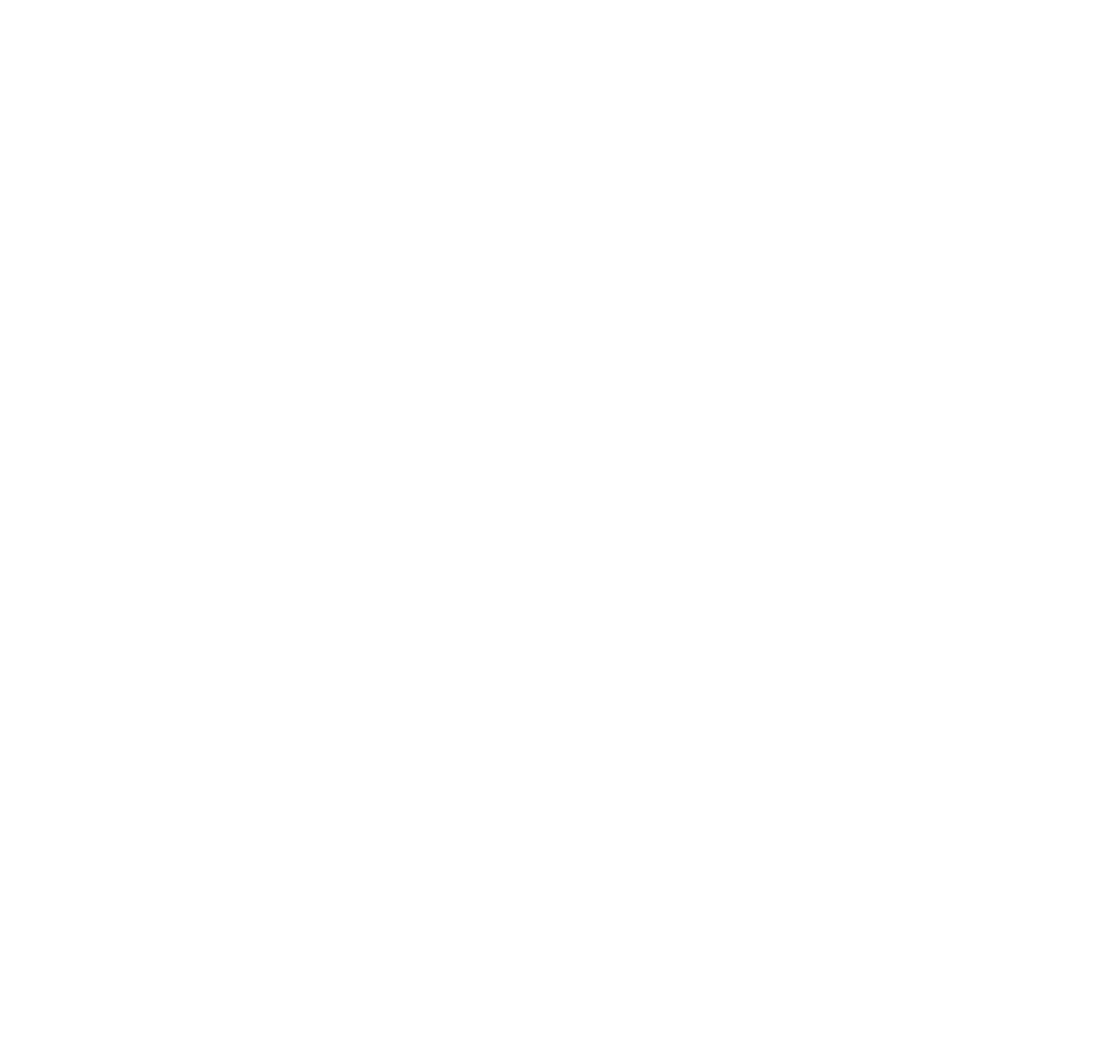
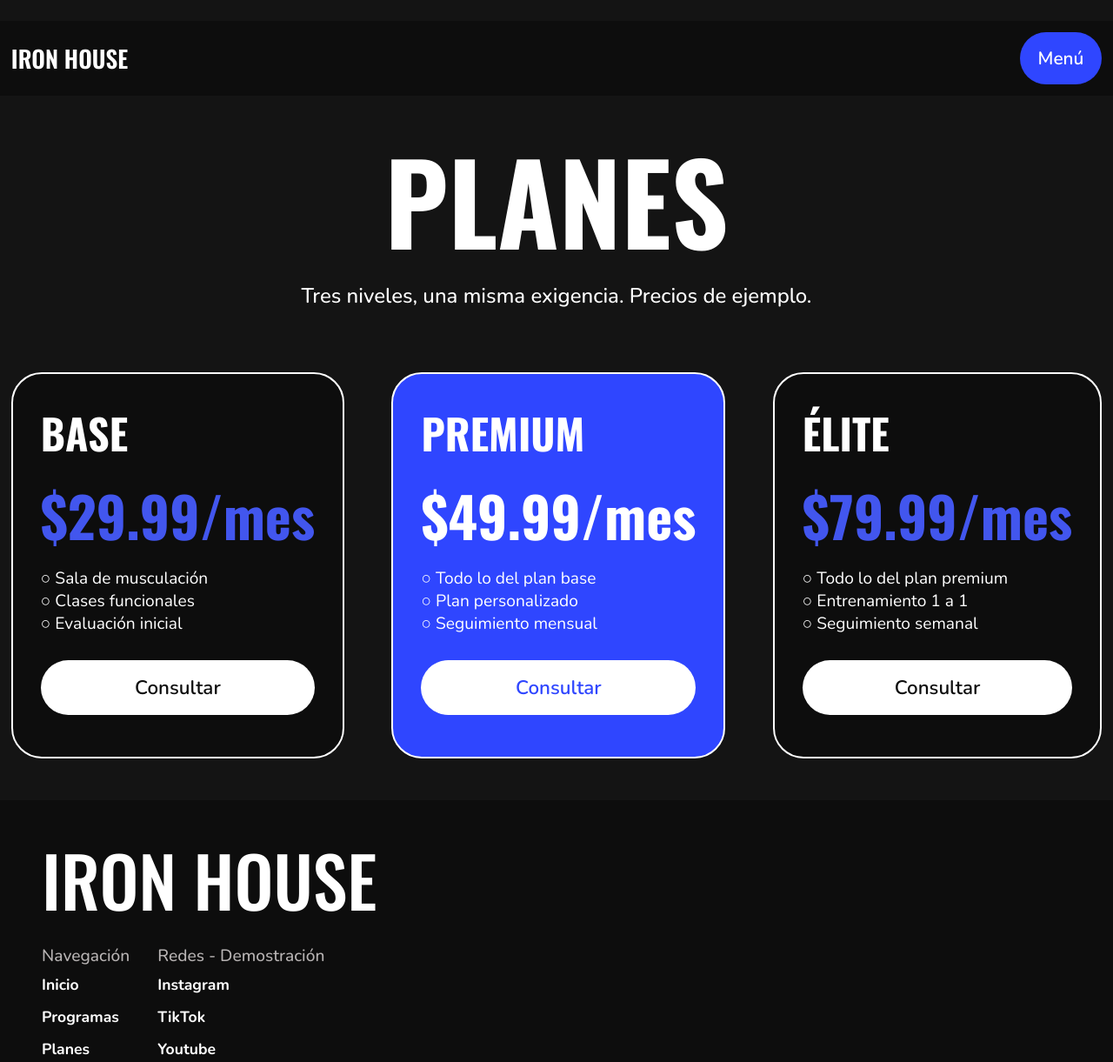
Before and after one commit to johann-09/iron-house, a plain HTML site: page pages/planes.html in a window 1280 px wide. Shown: the top 1221 px of the page at 87% size. Before the commit the page ends 800 px from the top, so only its background shows below. Drawn offline with nearby package versions, Linux system fonts and the light colour scheme.

Commit message:
Finalizado la parte de Planes

```diff
--- a/pages/planes.html
+++ b/pages/planes.html
@@ -0,0 +1,86 @@
+<!DOCTYPE html>
+<html lang="en">
+<head>
+    <!-- META -->
+    <meta charset="UTF-8">
+    <meta name="viewport" content="width=device-width, initial-scale=1.0">
+    <meta name="description" content="Descubre nuestros planes de membresía adaptados a tus objetivos. Entrena con nosotros y alcanza tu máximo potencial.">
+    <!-- TITULO -->
+    <title>Iron House - Planes</title>
+    <!-- CSS COMPILADO -->
+    <link rel="stylesheet" href="../css/style.css">
+</head>
+<body class="planes-body">
+    <header>
+        <nav class="navbar">
+            <a href="../index.html" class="link-nav link-tit">IRON HOUSE</a>
+            <a href="#" class="link-nav link-bt">Menú</a>
+        </nav>
+    </header>
+
+    <main>
+        <section class="planes-seccion">
+            <div class="cont-planes-tit">
+                <h1>PLANES</h1>
+                <p>Tres niveles, una misma exigencia. Precios de ejemplo.</p>
+            </div>
+            <div class="cont-planes">
+                <article class="card__negra">
+                    <h2>BASE</h2>
+                    <p class="card__precio">$29.99/mes</p>
+                    <ul class="card__list">
+                        <li>○ Sala de musculación</li>
+                        <li>○ Clases funcionales</li>
+                        <li>○ Evaluación inicial</li>
+                    </ul>
+                    <a href="../pages/contactos.html" class="btn-planes">Consultar</a>
+                </article>
+                <article class="card__azul">
+                    <h2>PREMIUM</h2>
+                    <p class="card__precio precio-blanco">$49.99/mes</p>
+                    <ul class="card__list card__list-blanco">
+                        <li>○ Todo lo del plan base</li>
+                        <li>○ Plan personalizado</li>
+                        <li>○ Seguimiento mensual</li>
+                    </ul>
+                    <a href="../pages/contactos.html" class="btn-planes btn-azul">Consultar</a>
+                </article>
+                <article class="card__negra">
+                    <h2>ÉLITE</h2>
+                    <p class="card__precio">$79.99/mes</p>
+                    <ul class="card__list">
+                        <li>○ Todo lo del plan premium</li>
+                        <li>○ Entrenamiento 1 a 1</li>
+                        <li>○ Seguimiento semanal</li>
+                    </ul>
+                    <a href="../pages/contactos.html" class="btn-planes">Consultar</a>
+                </article>
+            </div>
+        </section>
+    </main>
+
+    <footer>
+        <h2>IRON HOUSE</h2>
+        <div class="cont-footer">
+            <div class="caja-footer">
+                <h3>Navegación</h3>
+                <nav class="list-footer">
+                    <a href="../index.html">Inicio</a>
+                    <a href="programas.html">Programas</a>
+                    <a href="#">Planes</a>
+                    <a href="contactos.html">Contacto</a>
+                </nav>
+            </div>
+            <div class="caja-footer">
+                <h3>Redes - Demostración</h3>
+                <nav class="list-footer">
+                    <a href="https://www.instagram.com/" target="_blank">Instagram</a>
+                    <a href="https://www.tiktok.com/" target="_blank">TikTok</a>
+                    <a href="https://www.youtube.com/" target="_blank">Youtube</a>
+                </nav>
+            </div>
+        </div>
+        <p>Sitio de demostración con contenido ficticio. Nombres, precios, horarios y direcciones son de ejemplo.</p>
+    </footer>
+</body>
+</html>
--- a/sass/base/_medias.scss
+++ b/sass/base/_medias.scss
@@ -2,61 +2,61 @@
 
 // DESKTOP
 
-@media (min-width: 1000px){
+@media (min-width: 1000px) {
 
     // NABVAR
 
-    .navbar{
+    .navbar {
         padding: 0.8rem;
     }
 
     // HERO
 
-    .hero-seccion{
+    .hero-seccion {
         display: flex;
         flex-direction: column;
     }
 
-    .desc-bt{
+    .desc-bt {
         text-align: center;
     }
 
-    .bt-blanco{
+    .bt-blanco {
         margin: 0 auto;
     }
 
-    .img-hero{
+    .img-hero {
         width: 700px;
         height: 400px;
     }
 
     // MOTIVACION
 
-    .motivacion-seccion{
+    .motivacion-seccion {
         padding: 3rem 1rem;
     }
 
-    .cont-mot{
+    .cont-mot {
         flex-direction: row;
         justify-content: center;
     }
 
-    .tit-moti{
+    .tit-moti {
         font-size: 4rem;
         width: 40%;
     }
 
     // PROGRAMAS
 
-    .muestra-pro-seccion{
+    .muestra-pro-seccion {
         padding: 2.5rem 3rem;
     }
 
-    .muestra-pro-seccion h2{
+    .muestra-pro-seccion h2 {
         font-size: 4rem;
     }
 
-    .cont-cards{
+    .cont-cards {
         flex-direction: row;
         justify-content: center;
     }
@@ -97,14 +97,37 @@
         font-size: 1rem;
     }
 
+    // PLANES
+
+    .cont-planes-tit h1 {
+        font-size: 8rem;
+    }
+
+    .cont-planes-tit p {
+        font-size: 1.5rem;
+        font-weight: 500;
+    }
+
+    .cont-planes {
+        flex-direction: row;
+        justify-content: center;
+        gap: 3.4rem;
+        padding: 3rem 0.8rem;
+    }
+
+    .card__negra,
+    .card__azul {
+        padding: 2rem;
+    }
+
 
     // FOOTER
 
-    footer{
+    footer {
         padding: 2rem 3rem;
     }
 
-    footer h2{
+    footer h2 {
         font-size: 5rem;
     }
 }
--- /dev/null
+++ b/sass/layout/_planes.scss
@@ -0,0 +1,117 @@
+@use "../utilidades/variables" as v;
+
+.planes-body {
+    background-color: #141414;
+}
+
+.cont-planes-tit {
+    display: flex;
+    flex-direction: column;
+    align-items: center;
+    padding: 1.5rem;
+}
+
+.cont-planes-tit h1 {
+    color: v.$c-blanco;
+    font-family: v.$f-titulo;
+    font-size: 4rem;
+    font-weight: 700;
+}
+
+.cont-planes-tit p {
+    color: v.$c-blanco;
+    font-family: v.$f-texto;
+    font-size: 1.2rem;
+    font-weight: 400;
+}
+
+.cont-planes {
+    display: flex;
+    flex-direction: column;
+    gap: 2rem;
+    padding: 2rem 0.8rem;
+}
+
+.card__negra,
+.card__azul {
+    display: flex;
+    flex-direction: column;
+    gap: 0.8rem;
+    padding: 2rem 1.5rem;
+    border-radius: 35px;
+}
+
+.card__negra {
+    background-color: v.$c-negro;
+    color: v.$c-blanco;
+    border: 2px solid v.$c-blanco;
+}
+
+.card__negra h2 {
+    font-family: v.$f-titulo;
+    font-size: 3rem;
+}
+
+.card__precio {
+    color: v.$azul-suave;
+    font-family: v.$f-titulo;
+    font-size: 4rem;
+    font-weight: 700;
+}
+
+.card__list li {
+    font-family: v.$f-texto;
+    font-size: 1.2rem;
+    font-weight: 400;
+}
+
+.btn-planes {
+    display: inline-block;
+    background-color: v.$c-blanco;
+    color: v.$c-negro;
+    font-family: v.$f-texto;
+    font-size: 1.4rem;
+    font-weight: 600;
+    text-align: center;
+    width: 100%;
+    margin: 1rem 0;
+    padding: 1rem;
+    border-radius: 50px;
+
+    transition: all 0.5s linear;
+
+    &:hover {
+        background-color: v.$azul-destacado;
+        color: v.$c-blanco;
+        border: 2px solid v.$c-blanco;
+    }
+}
+
+.card__azul {
+    background-color: v.$azul-destacado;
+    border: 2px solid v.$c-blanco;
+}
+
+.card__azul h2 {
+    color: v.$c-blanco;
+    font-family: v.$f-titulo;
+    font-size: 3rem;
+}
+
+.precio-blanco {
+    color: v.$c-blanco;
+}
+
+.card__list-blanco li {
+    color: v.$c-blanco;
+}
+
+.btn-azul {
+    background-color: v.$c-blanco;
+    color: v.$azul-destacado;
+
+    &:hover{
+        background-color: v.$c-negro;
+        border: 2px solid v.$c-blanco;
+    }
+}
--- a/sass/main.scss
+++ b/sass/main.scss
@@ -5,5 +5,6 @@
 @use "layout/hero";
 @use "layout/motivacion";
 @use "layout/programas";
+@use "layout/planes";
 @use "layout/footer";
 @use"base/medias";
--- a/sass/utilidades/_variables.scss
+++ b/sass/utilidades/_variables.scss
@@ -7,6 +7,7 @@ $f-texto: "Nunito", sans-serif;
 
 $c-negro: #0D0D0D;
 $azul-destacado: #2F46FF;
+$azul-suave: #4256ee;
 $azul-hover: #1B2BB8;
 $fondo-suave: #F2F0EA;
 $texto-secundario: #44464b;
```
Also changed, not shown: css/style.css, 1 other file.
